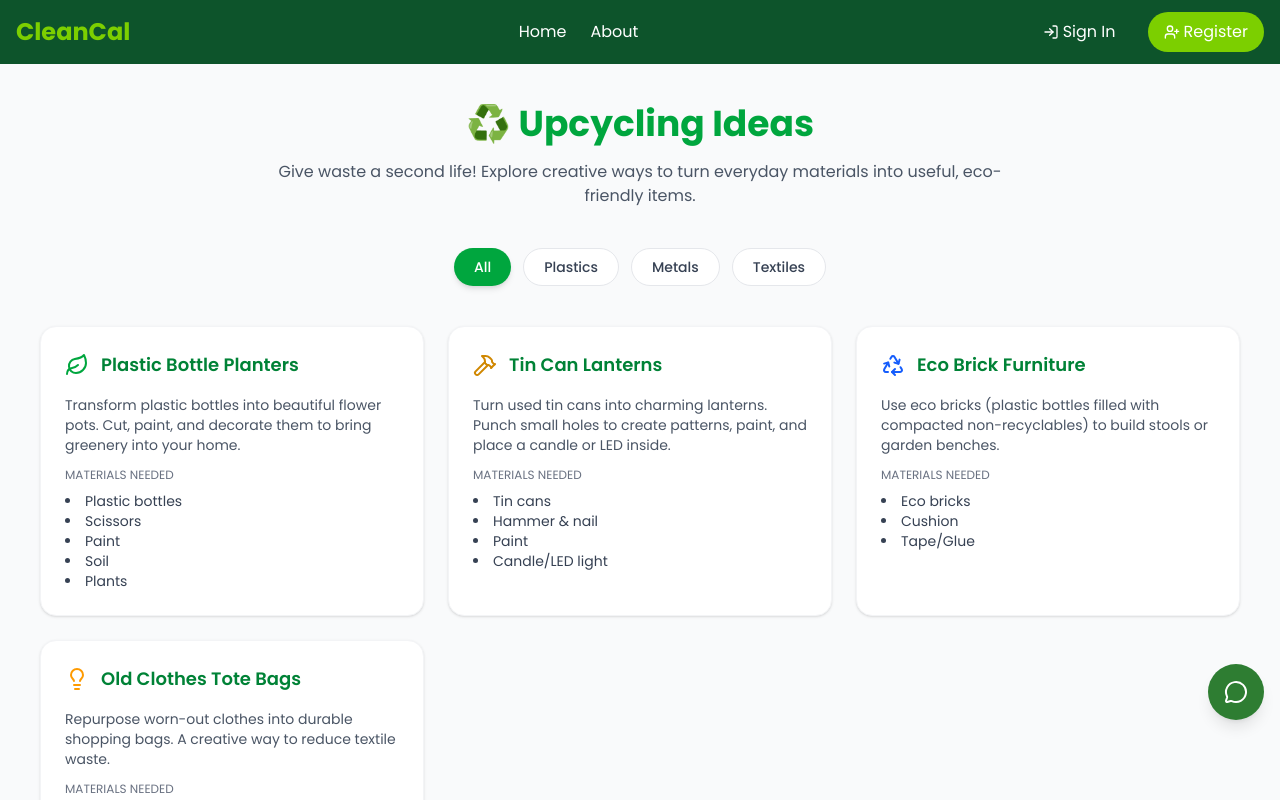
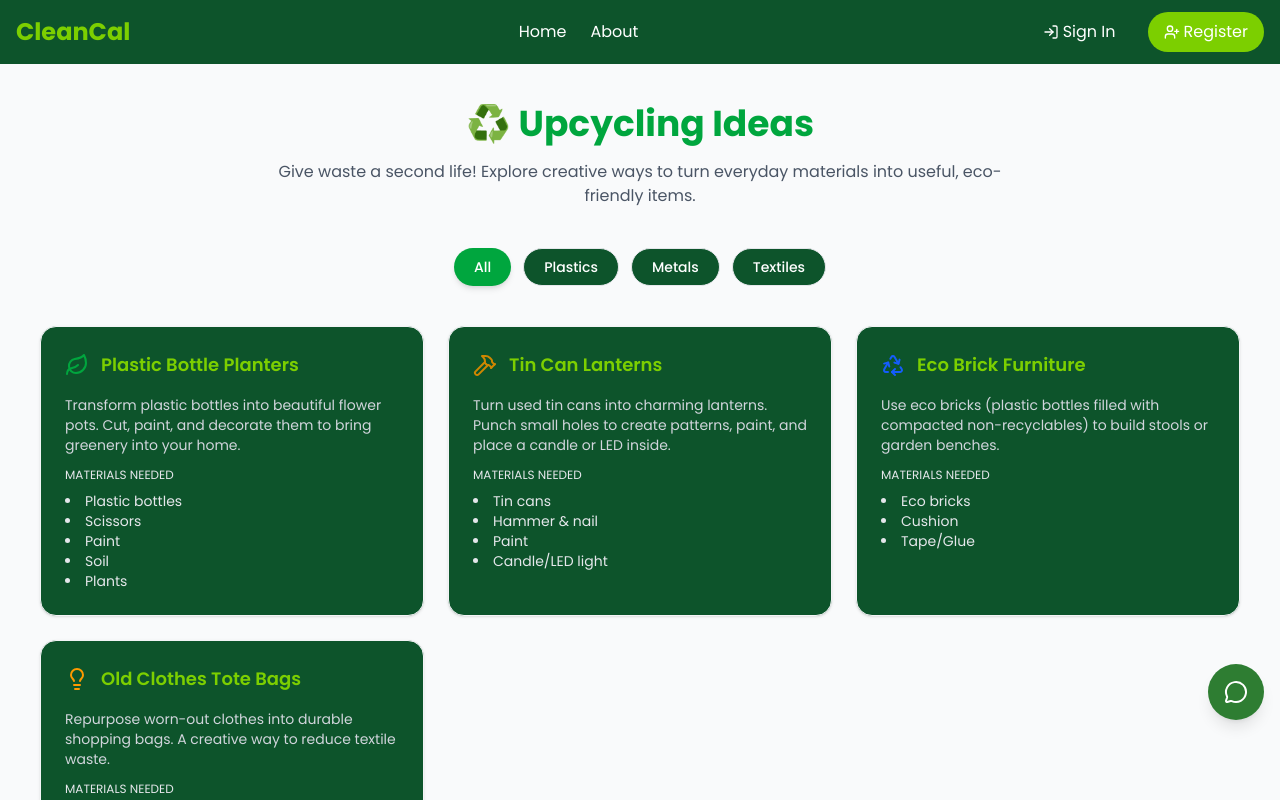
Before and after one commit to thatdevelopergirlcobham/cleaning-app, a React (Vite) app: page /upcycle in a window 1280 px wide. Shown: the top 800 px of the page. Built offline with nearby package versions, Linux system fonts and the light colour scheme.

Commit message:
made changes on the upcycling page

```diff
--- a/src/pages/Auth.tsx
+++ b/src/pages/Auth.tsx
@@ -1,3 +1,163 @@
+// import React, { useState } from 'react'
+// import { useNavigate, useSearchParams } from 'react-router-dom'
+// import { useAuth } from '../hooks/useAuth'
+// import { useToast } from '../contexts/ToastContext'
+
+// const Auth: React.FC = () => {
+//   const [searchParams] = useSearchParams()
+//   const [isSignUp, setIsSignUp] = useState(searchParams.get('mode') === 'signup')
+//   const [email, setEmail] = useState('')
+//   const [password, setPassword] = useState('')
+//   const [fullName, setFullName] = useState('')
+//   const [loading, setLoading] = useState(false)
+
+//   const navigate = useNavigate()
+//   const { signIn, signUp } = useAuth()
+//   const { addToast } = useToast()
+
+//   const handleSubmit = async (e: React.FormEvent) => {
+//     e.preventDefault()
+
+//     if (isSignUp && !fullName.trim()) {
+//       addToast({
+//         type: 'error',
+//         title: 'Name Required',
+//         message: 'Please enter your full name'
+//       })
+//       return
+//     }
+
+//   setLoading(true)
+
+//   try {
+//     const { user, error } = isSignUp
+//       ? await signUp(email, password, fullName)
+//       : await signIn(email, password)
+
+//     if (error) {
+//       addToast({
+//         type: 'error',
+//         title: 'Authentication Failed',
+//         message: error.message
+//       })
+//     } else if (user) {
+//       addToast({
+//         type: 'success',
+//         title: 'Success',
+//         message: isSignUp ? 'Account created successfully!' : 'Signed in successfully!'
+//       })
+//       navigate('/home') // redirect immediately
+//     } else {
+//       addToast({
+//         type: 'info',
+//         title: 'Check Your Email',
+//         message: 'Please verify your email to continue.'
+//       })
+//     }
+//   } catch (err) {
+//     addToast({
+//       type: 'error',
+//       title: 'Error',
+//       message: (err as Error)?.message || 'An unexpected error occurred'
+//     })
+//   } finally {
+//     setLoading(false)
+//   }
+// }
+
+//   return (
+//     <div className="min-h-screen flex items-center justify-center bg-gray-50 py-12 px-4 sm:px-6 lg:px-8">
+//       <div className="max-w-md w-full space-y-8">
+//         <div>
+//           <div className="mx-auto h-12 w-12 bg-primary rounded-full flex items-center justify-center">
+//             <span className="text-white font-bold text-xl">C</span>
+//           </div>
+//           <h2 className="mt-6 text-center font-heading font-bold text-3xl text-gray-900">
+//             {isSignUp ? 'Create Account' : 'Sign In'}
+//           </h2>
+//           <p className="mt-2 text-center text-sm text-gray-600">
+//             {isSignUp ? 'Join the CleanCal community' : 'Welcome back to CleanCal'}
+//           </p>
+//         </div>
+
+//         <form className="mt-8 space-y-6" onSubmit={handleSubmit}>
+//           {isSignUp && (
+//             <div>
+//               <label htmlFor="fullName" className="block text-sm font-medium text-gray-700">
+//                 Full Name
+//               </label>
+//               <input
+//                 id="fullName"
+//                 name="fullName"
+//                 type="text"
+//                 required={isSignUp}
+//                 value={fullName}
+//                 onChange={(e) => setFullName(e.target.value)}
+//                 className="mt-1 input-field"
+//                 placeholder="Enter your full name"
+//               />
+//             </div>
+//           )}
+
+//           <div>
+//             <label htmlFor="email" className="block text-sm font-medium text-gray-700">
+//               Email Address
+//             </label>
+//             <input
+//               id="email"
+//               name="email"
+//               type="email"
+//               required
+//               value={email}
+//               onChange={(e) => setEmail(e.target.value)}
+//               className="mt-1 input-field"
+//               placeholder="Enter your email"
+//             />
+//           </div>
+
+//           <div>
+//             <label htmlFor="password" className="block text-sm font-medium text-gray-700">
+//               Password
+//             </label>
+//             <input
+//               id="password"
+//               name="password"
+//               type="password"
+//               required
+//               value={password}
+//               onChange={(e) => setPassword(e.target.value)}
+//               className="mt-1 input-field"
+//               placeholder="Enter your password"
+//             />
+//           </div>
+
+//           <div>
+//             <button
+//               type="submit"
+//               disabled={loading}
+//               className="group relative w-full flex justify-center py-3 px-4 border border-transparent text-sm font-medium rounded-2xl text-white bg-primary hover:bg-primary/90 focus:outline-none focus:ring-2 focus:ring-offset-2 focus:ring-primary disabled:opacity-50"
+//             >
+//               {loading ? 'Please wait...' : (isSignUp ? 'Create Account' : 'Sign In')}
+//             </button>
+//           </div>
+
+//           <div className="text-center">
+//             <button
+//               type="button"
+//               onClick={() => setIsSignUp(!isSignUp)}
+//               className="text-primary hover:text-primary/80 font-medium"
+//             >
+//               {isSignUp ? 'Already have an account? Sign In' : 'Need an account? Sign Up'}
+//             </button>
+//           </div>
+//         </form>
+//       </div>
+//     </div>
+//   )
+// }
+
+// export default Auth
+
 import React, { useState } from 'react'
 import { useNavigate, useSearchParams } from 'react-router-dom'
 import { useAuth } from '../hooks/useAuth'
@@ -22,7 +182,7 @@ const Auth: React.FC = () => {
       addToast({
         type: 'error',
         title: 'Name Required',
-        message: 'Please enter your full name'
+        message: 'Please enter your full name',
       })
       return
     }
@@ -30,7 +190,7 @@ const Auth: React.FC = () => {
     setLoading(true)
 
     try {
-      const { error } = isSignUp
+      const { user, error } = isSignUp
         ? await signUp(email, password, fullName)
         : await signIn(email, password)
 
@@ -38,25 +198,27 @@ const Auth: React.FC = () => {
         addToast({
           type: 'error',
           title: 'Authentication Failed',
-          message: error.message
+          message: error.message,
         })
-      } else {
+      } else if (user) {
         addToast({
           type: 'success',
           title: 'Success',
-          message: isSignUp ? 'Account created successfully!' : 'Signed in successfully!'
+          message: isSignUp ? 'Account created successfully!' : 'Signed in successfully!',
         })
-
-        // Redirect to home page after successful authentication
-        setTimeout(() => {
-          navigate('/home')
-        }, 500) // Small delay to show the success message
+        navigate('/home')
+      } else {
+        addToast({
+          type: 'info',
+          title: 'Check Your Email',
+          message: 'Please verify your email to continue.',
+        })
       }
     } catch {
       addToast({
         type: 'error',
         title: 'Error',
-        message: 'An unexpected error occurred'
+        message: 'An unexpected error occurred',
       })
     } finally {
       setLoading(false)
@@ -135,15 +297,16 @@ const Auth: React.FC = () => {
               disabled={loading}
               className="group relative w-full flex justify-center py-3 px-4 border border-transparent text-sm font-medium rounded-2xl text-white bg-primary hover:bg-primary/90 focus:outline-none focus:ring-2 focus:ring-offset-2 focus:ring-primary disabled:opacity-50"
             >
-              {loading ? 'Please wait...' : (isSignUp ? 'Create Account' : 'Sign In')}
+              {loading ? 'Please wait...' : isSignUp ? 'Create Account' : 'Sign In'}
             </button>
           </div>
 
           <div className="text-center">
             <button
               type="button"
+              disabled={loading}
               onClick={() => setIsSignUp(!isSignUp)}
-              className="text-primary hover:text-primary/80 font-medium"
+              className="text-primary hover:text-primary/80 font-medium disabled:opacity-50"
             >
               {isSignUp ? 'Already have an account? Sign In' : 'Need an account? Sign Up'}
             </button>
--- a/src/pages/community/UpcyclingPage.tsx
+++ b/src/pages/community/UpcyclingPage.tsx
@@ -52,7 +52,7 @@ export default function UpcyclingPage() {
       : upcyclingIdeas.filter((idea) => idea.category === filter);
 
   return (
-    <div className="min-h-screen bg-[#F9FAFB] dark:bg-gray-900 text-[#1E293B] dark:text-gray-100 p-6 md:p-10">
+    <div className="min-h-screen bg-[#F9FAFB] text-[#1E293B] p-6 md:p-10">
       {/* Header */}
       <div className="text-center max-w-3xl mx-auto mb-10">
         <motion.h1
@@ -62,7 +62,7 @@ export default function UpcyclingPage() {
         >
           ♻️ Upcycling Ideas
         </motion.h1>
-        <p className="text-gray-600 dark:text-gray-300">
+        <p className="text-gray-600">
           Give waste a second life! Explore creative ways to turn everyday
           materials into useful, eco-friendly items.
         </p>
@@ -77,7 +77,7 @@ export default function UpcyclingPage() {
             className={`px-5 py-2 rounded-full text-sm font-medium transition ${
               filter === cat
                 ? "bg-green-600 text-white shadow-md"
-                : "bg-white dark:bg-gray-800 hover:bg-green-50 dark:hover:bg-gray-700 text-gray-700 dark:text-gray-200 border"
+                : "bg-green-900 text-white border"
             }`}
           >
             {cat}
@@ -90,24 +90,24 @@ export default function UpcyclingPage() {
         {filteredIdeas.map((idea, index) => (
           <motion.div
             key={idea.id}
-            className="bg-white dark:bg-gray-800 rounded-2xl shadow-sm hover:shadow-md transition p-6 border border-gray-100 dark:border-gray-700"
+            className="bg-green-900 rounded-2xl shadow-sm hover:shadow-md transition p-6 border border-gray-100"
             initial={{ opacity: 0, y: 10 }}
             animate={{ opacity: 1, y: 0 }}
             transition={{ delay: index * 0.1 }}
           >
             <div className="flex items-center gap-3 mb-4">
               {idea.icon}
-              <h2 className="font-semibold text-lg text-green-700 dark:text-green-400">
+              <h2 className="font-semibold text-lg text-lime-500">
                 {idea.title}
               </h2>
             </div>
-            <p className="text-sm text-gray-600 dark:text-gray-300 mb-3">
+            <p className="text-sm text-gray-300 mb-3">
               {idea.description}
             </p>
-            <h3 className="text-xs uppercase text-gray-500 mb-2">
+            <h3 className="text-xs uppercase text-gray-200 mb-2">
               Materials Needed
             </h3>
-            <ul className="text-sm list-disc list-inside text-gray-700 dark:text-gray-200">
+            <ul className="text-sm list-disc list-inside text-gray-200">
               {idea.materials.map((mat, i) => (
                 <li key={i}>{mat}</li>
               ))}
@@ -126,7 +126,7 @@ export default function UpcyclingPage() {
         <h2 className="text-2xl font-semibold mb-3">
           Have your own upcycling idea?
         </h2>
-        <p className="text-gray-600 dark:text-gray-300 mb-5">
+        <p className="text-gray-600 mb-5">
           Share your creativity and inspire the CleanCal community to make Calabar
           greener and cleaner!
         </p>
```
